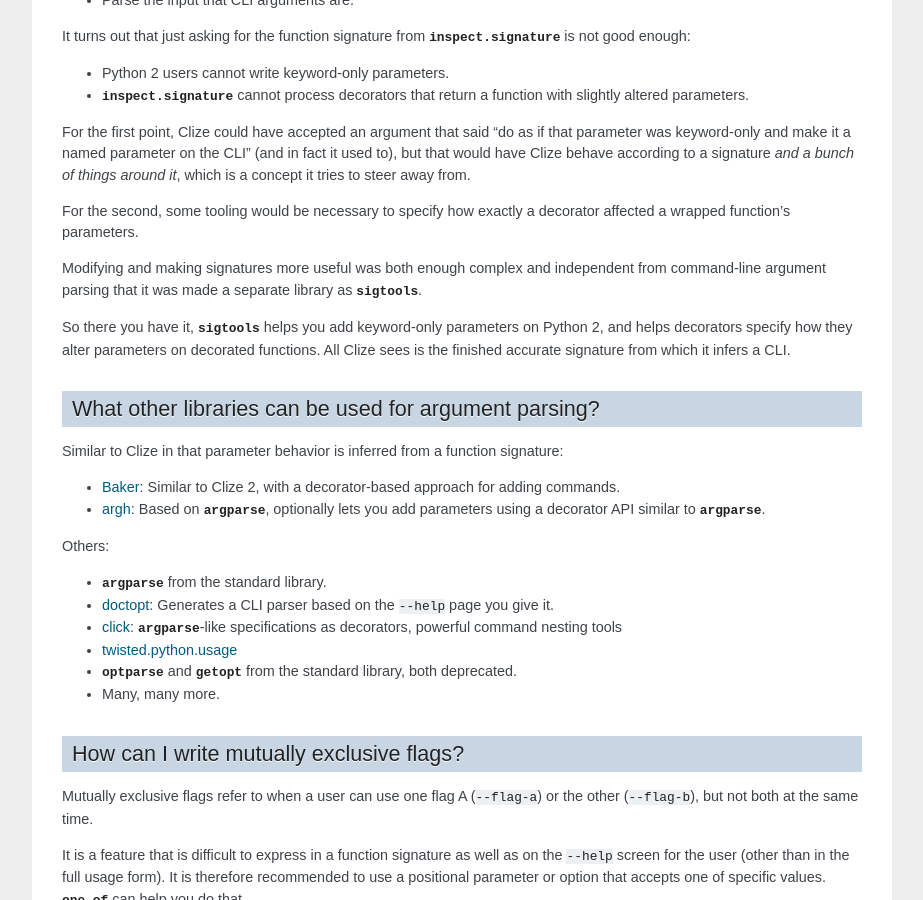
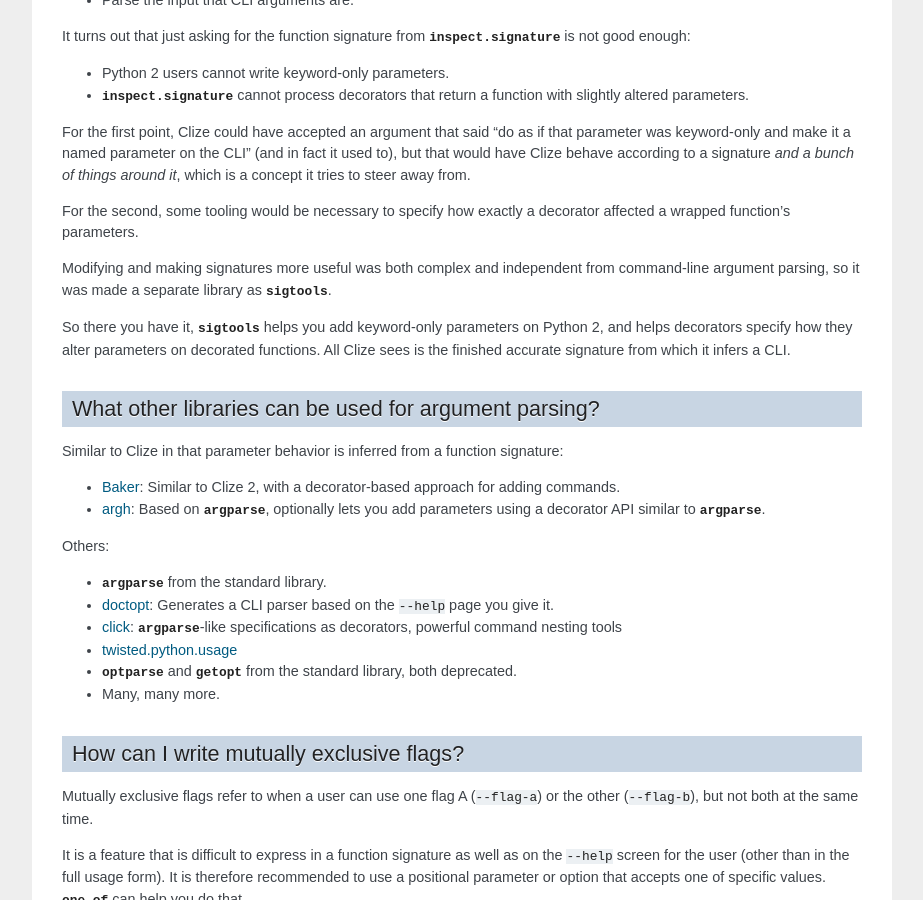
Before and after one commit to epsy/clize, a Sphinx documentation site: the page built from docs/faq.rst, in a window 1280 px wide and 900 px high, scrolled down 1375 px. Shown: the whole window, without its empty margins (198-1121 px from the left). Built offline with Sphinx 7.4.7, drawn with Linux system fonts in a browser that asks for light colours.

```diff
--- a/docs/faq.rst
+++ b/docs/faq.rst
@@ -96,9 +96,9 @@ from.
 For the second, some tooling would be necessary to specify how exactly a
 decorator affected a wrapped function's parameters.
 
-Modifying and making signatures more useful was both enough complex and
-independent from command-line argument parsing that it was made a separate
-library as `sigtools`.
+Modifying and making signatures more useful was both complex and independent
+from command-line argument parsing, so it was made a separate library as
+`sigtools`.
 
 So there you have it, `sigtools` helps you add keyword-only parameters on
 Python 2, and helps decorators specify how they alter parameters on decorated
```
